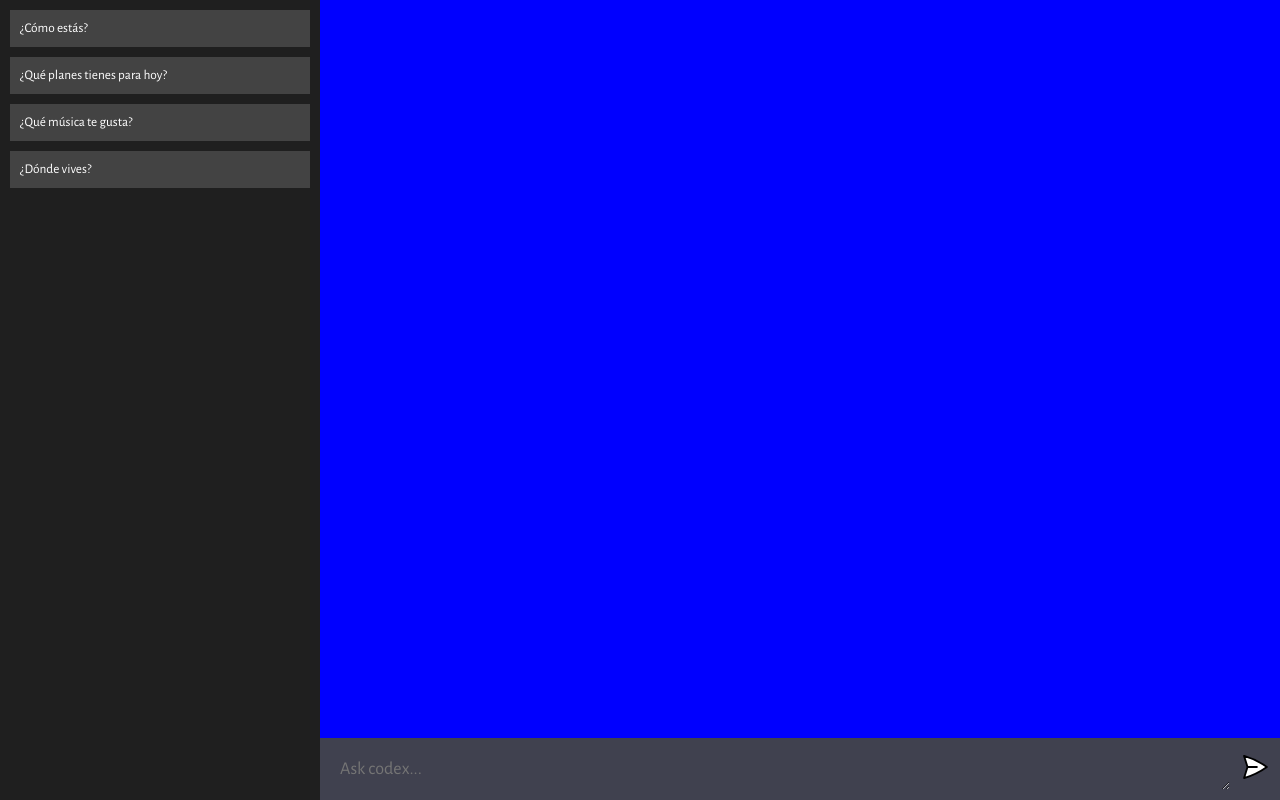
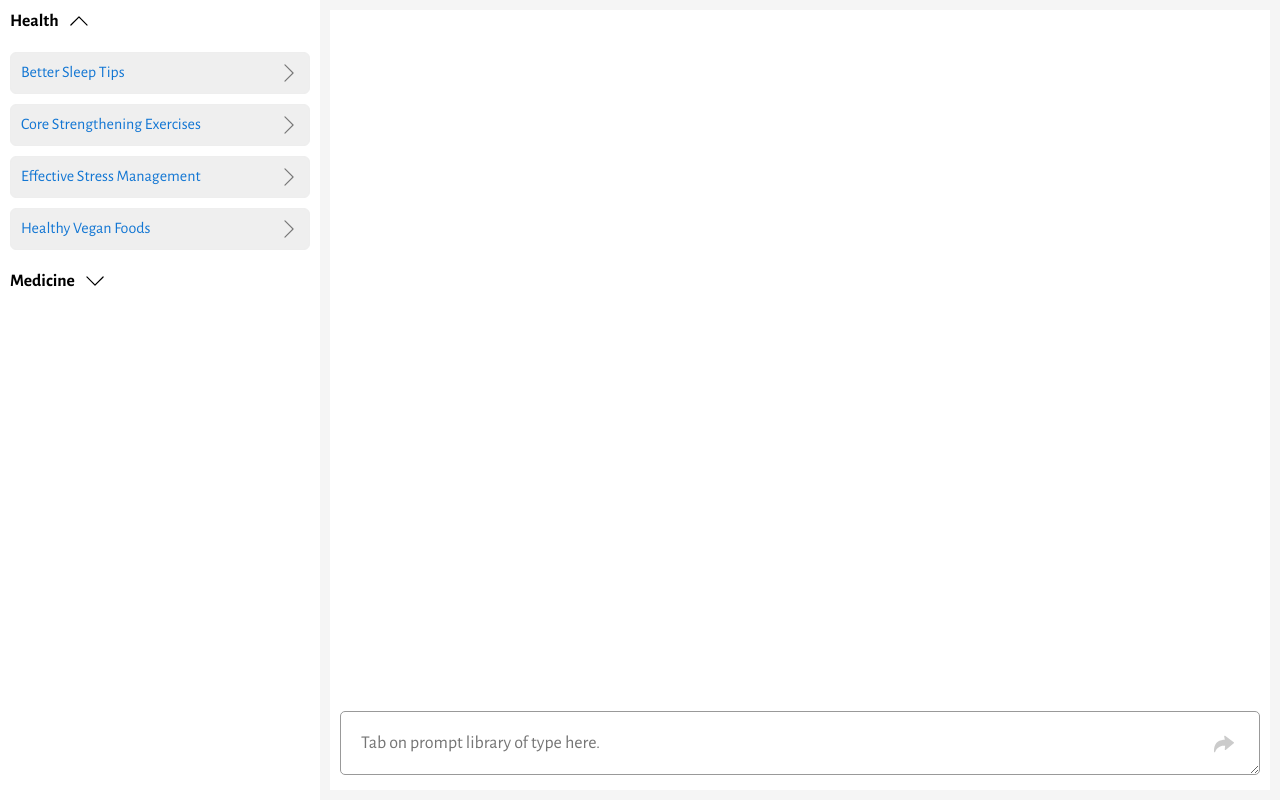
Before and after one commit to alonso-baldioceda/chatgpt, a Gatsby site: page / in a window 1280 px wide. Built offline with nearby package versions, Linux system fonts and the light colour scheme; Gatsby itself is replaced by a stand-in of ours.

Commit message:
cleaning code and improving UI

```diff
--- a/package.json
+++ b/package.json
@@ -6,6 +6,7 @@
   "author": "Kyle Mathews <mathews.kyle@gmail.com>",
   "dependencies": {
     "antd": "^5.4.2",
+    "axios": "^1.3.5",
     "gatsby": "^5.8.1",
     "gatsby-plugin-image": "^3.8.0",
     "gatsby-plugin-manifest": "^5.8.0",
--- /dev/null
+++ b/src/components/Collapse.jsx
@@ -0,0 +1,104 @@
+import React from "react"
+import styled from "styled-components"
+import Arrow from "./../images/arrow.svg"
+
+const List = styled.ul`
+  list-style: none;
+  margin: 10px 0 20px;
+  padding: 0;
+`
+
+const Title = styled.div`
+  align-items: center;
+  cursor: pointer;
+  display: flex;
+  margin-bottom: 20px;
+`
+
+const Heading = styled.h3`
+  cursor: pointer;
+  font-size: 1.1rem;
+`
+
+const Caret = styled(Arrow)`
+  height: 20px;
+  margin-left: 10px;
+  transform: rotate(90deg);
+  width: 20px;
+
+  &.expanded {
+    transform: rotate(270deg);
+  }
+`
+
+const ListItem = styled.li`
+  padding-bottom: 10px;
+  width: 100%;
+
+  &:last-child {
+    padding-bottom: 0;
+  }
+`
+
+const Button = styled.button`
+  border: 1px solid #eee;
+  border-radius: 6px;
+  color: #1276d3;
+  cursor: pointer;
+  display: flex;
+  justify-content: space-between;
+  padding: 10px;
+  text-align: left;
+  transition: background 0.15s ease;
+  width: 100%;
+
+  &:hover {
+    background: #f5f5f5;
+    text-decoration: underline;
+  }
+
+  svg {
+    height: 20px;
+    width: 20px;
+    opacity: 0.5;
+  }
+`
+
+const Collapse = ({ prompt, handleSelect, isOpen, setIsOpen }) => {
+  const toggleOpen = () => {
+    setIsOpen(prevOpen => [
+      ...prevOpen.slice(0, prompt.index),
+      !prevOpen[prompt.index],
+      ...prevOpen.slice(prompt.index + 1),
+    ])
+
+    console.log(isOpen)
+  }
+
+  const { heading, questions } = prompt
+
+  return (
+    <div>
+      <Title onClick={toggleOpen}>
+        <Heading>{heading}</Heading>
+        <Caret className={isOpen ? "expanded" : ""} />
+      </Title>
+      {isOpen ? (
+        <List>
+          {questions.map((question, index) => {
+            return (
+              <ListItem key={index}>
+                <Button onClick={() => handleSelect(question.question)}>
+                  {question.heading}
+                  <Arrow />
+                </Button>
+              </ListItem>
+            )
+          })}
+        </List>
+      ) : null}
+    </div>
+  )
+}
+
+export default Collapse
--- a/src/components/PromptsList.jsx
+++ b/src/components/PromptsList.jsx
@@ -1,41 +1,32 @@
-import React from "react"
+import React, { useState } from "react"
 import styled from "styled-components"
+
+import Collapse from "./Collapse"
 
 const List = styled.ul`
   list-style: none;
-  margin: 10px;
+  margin: 10px 10px 20px;
   padding: 0;
 `
 
-const ListItem = styled.li`
-  padding-bottom: 10px;
-  width: 100%;
+const PromptsList = ({ handleSelect, prompts }) => {
+  // Track the open state of each collapse element
+  const [isOpen, setIsOpen] = useState(
+    prompts.map((_, index) => (index === 0 ? true : false))
+  )
 
-  &:last-child {
-    padding-bottom: 0;
-  }
-`
-
-const Button = styled.button`
-  background: #434343 ;
-  color: #fff;
-  padding: 10px;
-  text-align: left;
-  transition: background 0.15s ease;
-  width: 100%;
-
-  &:hover {
-    background: #262626;
-`
-
-const PromptsList = ({ handleSelect, prompts }) => {
-  const promptListItems = prompts.map(prompt => (
-    <ListItem key={prompt}>
-      <Button onClick={() => handleSelect(prompt)}>{prompt}</Button>
-    </ListItem>
-  ))
-
-  return <List>{promptListItems}</List>
+  return prompts.map((prompt, index) => {
+    return (
+      <List key={index}>
+        <Collapse
+          prompt={{ ...prompt, index }}
+          handleSelect={handleSelect}
+          isOpen={isOpen[index]}
+          setIsOpen={setIsOpen}
+        />
+      </List>
+    )
+  })
 }
 
 export default PromptsList
--- /dev/null
+++ b/src/components/Send.jsx
@@ -0,0 +1,39 @@
+import React from "react"
+import styled from "styled-components"
+import Submit from "./../images/submit.svg"
+
+const Button = styled.button`
+  background: transparent;
+  border: 0;
+  border-radius: 6px;
+  bottom: 26px;
+  color: #1276d3;
+  height: 40px;
+  padding: 10px;
+  position: absolute;
+  right: 26px;
+  text-align: left;
+  transition: background 0.15s ease;
+  width: 40px;
+
+  &:hover {
+    background: #f5f5f5;
+    text-decoration: underline;
+  }
+
+  svg {
+    height: 20px;
+    width: 20px;
+    opacity: 0.2;
+  }
+`
+
+const Send = ({ handleSubmit }) => {
+  return (
+    <Button type="submit" onClick={handleSubmit}>
+      <Submit />
+    </Button>
+  )
+}
+
+export default Send
--- /dev/null
+++ b/src/components/Textarea.jsx
@@ -0,0 +1,28 @@
+import React from "react"
+import styled from "styled-components"
+
+const Input = styled.textarea`
+  background: transparent;
+  border-radius: 5px;
+  border: 1px solid #999;
+  font-size: 18px;
+  outline: none;
+  padding: 20px 70px 20px 20px;
+  width: 100%;
+`
+
+const Textarea = ({ placeholder, inputValue, handleInputChange }) => {
+  return (
+    <Input
+      name="prompt"
+      id="prompt"
+      rows="1"
+      cols="1"
+      placeholder={placeholder}
+      value={inputValue}
+      onChange={e => handleInputChange(e.target.value)}
+    />
+  )
+}
+
+export default Textarea
--- /dev/null
+++ b/src/pages/404.js
@@ -0,0 +1,5 @@
+import React from "react"
+
+const NotFound = () => <h1>Not found!</h1>
+
+export default NotFound
--- a/src/pages/index.js
+++ b/src/pages/index.js
@@ -1,35 +1,83 @@
-import React, { useState } from "react"
+import React, { useState, useRef, useEffect } from "react"
 import "./../style.css"
 import bot from "./../images/bot.svg"
 import user from "./../images/user.svg"
-import Send from "./../images/send.svg"
 
 // Components
 import PromptsList from "./../components/PromptsList"
+import Send from "../components/Send"
+import Textarea from "./../components/Textarea"
+
+const prompts = [
+  {
+    heading: "Health",
+    questions: [
+      {
+        heading: "Better Sleep Tips",
+        question: "What are some tips for getting better sleep?",
+      },
+      {
+        heading: "Core Strengthening Exercises",
+        question: "What are the best exercises for strengthening your core?",
+      },
+      {
+        heading: "Effective Stress Management",
+        question: "How can I manage my stress levels effectively?",
+      },
+      {
+        heading: "Healthy Vegan Foods",
+        question:
+          "What are some healthy food options for people on a vegan diet?",
+      },
+    ],
+  },
+  {
+    heading: "Medicine",
+    questions: [
+      {
+        heading: "Medication Side Effects",
+        question: "What are the side effects of a particular medication?",
+      },
+      {
+        heading: "Proper Medication Usage",
+        question:
+          "How should I take a particular medication? Should it be taken with food or without?",
+      },
+      {
+        heading: "Over-the-Counter Pain Relief",
+        question:
+          "What over-the-counter pain relievers are safe to take for a headache?",
+      },
+      {
+        heading: "Natural Cold Remedies",
+        question: "Are there any herbal or natural remedies for a common cold?",
+      },
+    ],
+  },
+]
 
 const IndexPage = () => {
+  const formRef = useRef(null)
   const [selectedPrompt, setSelectedPrompt] = useState(null)
   const [inputValue, setInputValue] = useState("")
 
-  const handlePromptSelect = prompt => {
-    setSelectedPrompt(prompt)
+  const handleReset = () => formRef.current.reset()
 
-    console.log("selectedPrompt ==>", selectedPrompt)
+  const handlePromptSelect = question => {
+    handleReset()
+    document.querySelector("#prompt").innerHTML = question
+    setInputValue(question)
   }
 
-  const handleInputChange = event => {
-    setInputValue({ inputValue: event.target.value })
-  }
-
-  const prompts = [
-    "¿Cómo estás?",
-    "¿Qué planes tienes para hoy?",
-    "¿Qué música te gusta?",
-    "¿Dónde vives?",
-  ]
+  useEffect(() => {
+    console.log(inputValue)
+  }, [inputValue])
 
   const form = document.querySelector("form")
   const chatContainer = document.querySelector("#chat_container")
+  const field = document.querySelector("#prompt")
+
+  console.log("field", field)
 
   let loadInterval
 
@@ -45,19 +93,6 @@ const IndexPage = () => {
         element.textContent = ""
       }
     }, 300)
-  }
-
-  const typeText = (element, text) => {
-    let index = 0
-
-    let interval = setInterval(() => {
-      if (index < text.length) {
-        element.innerHTML += text.charAt(index)
-        index++
-      } else {
-        clearInterval(interval)
-      }
-    }, 20)
   }
 
   const generateUniqueId = () => {
@@ -84,8 +119,7 @@ const IndexPage = () => {
       `
   }
 
-  // const handleSubmit = async e => {
-  const handleSubmit = e => {
+  const handleSubmit = async e => {
     e.preventDefault()
 
     // const data = new FormData(form)
@@ -137,7 +171,7 @@ const IndexPage = () => {
     // }
   }
 
-  console.log("selectedPrompt ==>", selectedPrompt)
+  // console.log("inputValue ===>", inputValue)
 
   return (
     <div id="app">
@@ -146,19 +180,13 @@ const IndexPage = () => {
       </div>
       <div className="dialog">
         <div id="chat_container"></div>
-        <form>
-          <textarea
-            name="prompt"
-            rows="1"
-            cols="1"
-            placeholder="Ask codex..."
+        <form ref={formRef}>
+          <Textarea
+            placeholder="Tab on prompt library of type here."
             value={inputValue}
-            onChange={handleInputChange}
-          ></textarea>
-          <button type="submit" onClick={handleSubmit}>
-            {/* send */}
-            <Send />
-          </button>
+            handleInputChange={setInputValue}
+          />
+          <Send handleSubmit={e => handleSubmit(e)} />
         </form>
       </div>
     </div>
--- a/src/style.css
+++ b/src/style.css
@@ -5,14 +5,14 @@
   padding: 0;
   box-sizing: border-box;
   font-family: "Alegreya Sans", sans-serif;
+  font-size: 1rem;
 }
 
-body {
-  background: #343541;
-}
+/* body {
+  background: #fff;
+} */
 
 #app {
-  background: #343541;
   display: flex;
   flex-direction: row;
   height: 100vh;
@@ -20,29 +20,32 @@ body {
 }
 
 .prompts {
-  background-color: #1f1f1f;
+  background-color: #fff;
   width: 25%;
 }
 
 .dialog {
-  background-color: blue;
+  background-color: #f5f5f5;
   display: flex;
   flex-direction: column;
   flex: 1;
-  gap: 10px;
+  /* gap: 10px; */
   height: 100%;
+  padding: 10px;
   width: 100%;
 }
 
 #chat_container {
+  background-color: #fff;
   -ms-overflow-style: none;
   display: flex;
   flex-direction: column;
   flex: 1;
-  gap: 10px;
+  /* gap: 10px; */
   height: 100%;
   overflow-y: scroll;
-  padding-bottom: 20px;
+  /* padding-bottom: 20px; */
+  /* margin: 20px; */
   scroll-behavior: smooth;
   scrollbar-width: none;
   width: 100%;
@@ -59,7 +62,7 @@ body {
 }
 
 .ai {
-  background: #40414F;
+  background: #40414f;
 }
 
 .chat {
@@ -74,7 +77,7 @@ body {
 
 .profile {
   align-items: center;
-  background: #5436DA;
+  background: #5436da;
   border-radius: 5px;
   display: flex;
   height: 36px;
@@ -116,35 +119,10 @@ body {
 }
 
 form {
-  background: #40414F;
-  display: flex;
-  flex-direction: row;
-  gap: 10px;
+  background: #fff;
   margin: 0 auto;
   max-width: 1280px;
   padding: 10px;
+  position: relative;
   width: 100%;
 }
-
-textarea {
-  background: transparent;
-  border-radius: 5px;
-  border: none;
-  color: #fff;
-  font-size: 18px;
-  outline: none;
-  padding: 10px;
-  width: 100%;
-}
-
-button {
-  background: transparent;
-  border: 0;
-  cursor: pointer;
-  outline: 0;
-}
-
-form svg {
-  height: 30px;
-  width: 30px;
-}
```
Also changed, not shown: src/images/arrow.svg (added), src/images/caret.svg (added), src/images/send.svg (deleted), src/images/submit.svg (added), 2 other files.
